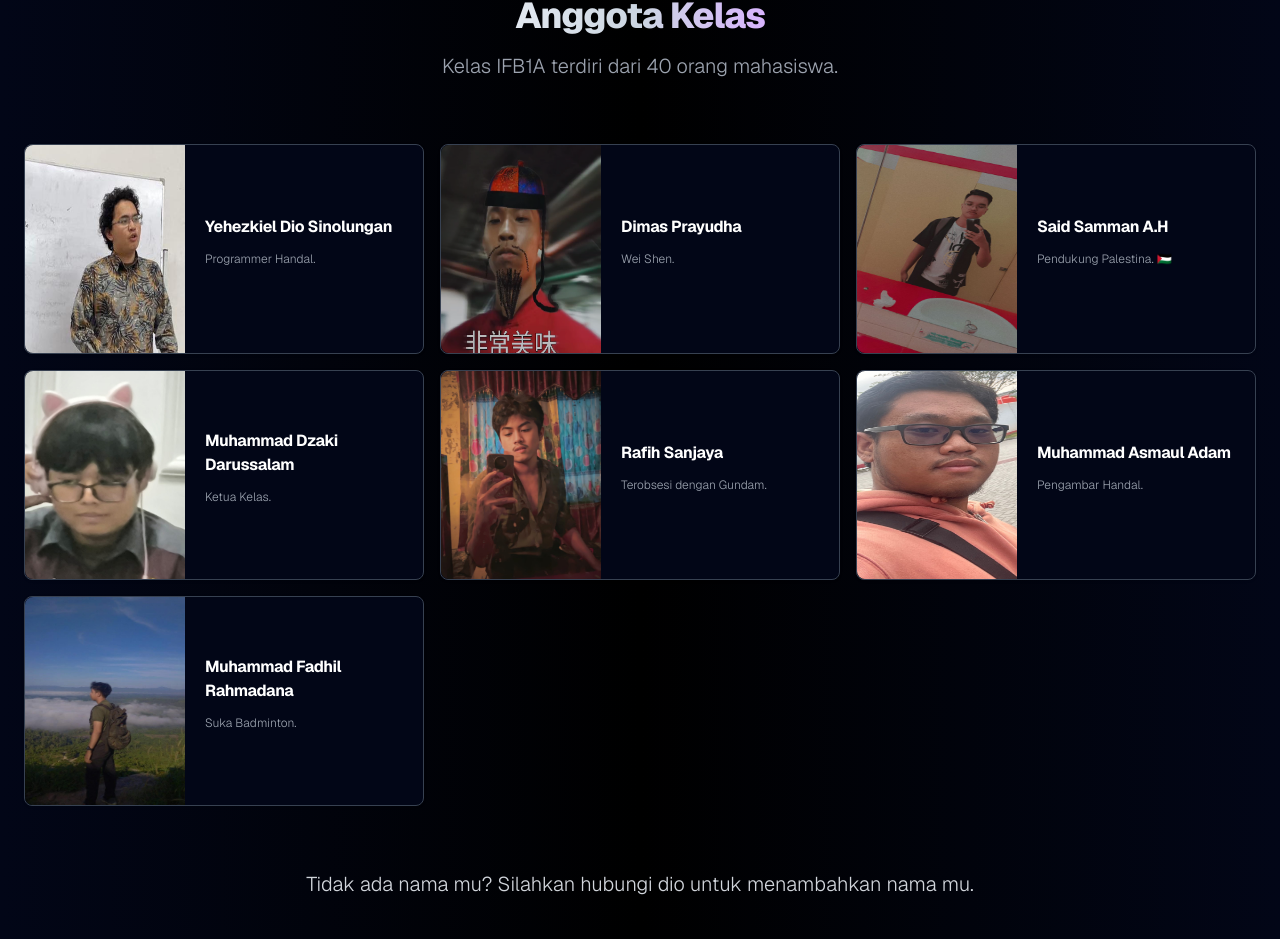
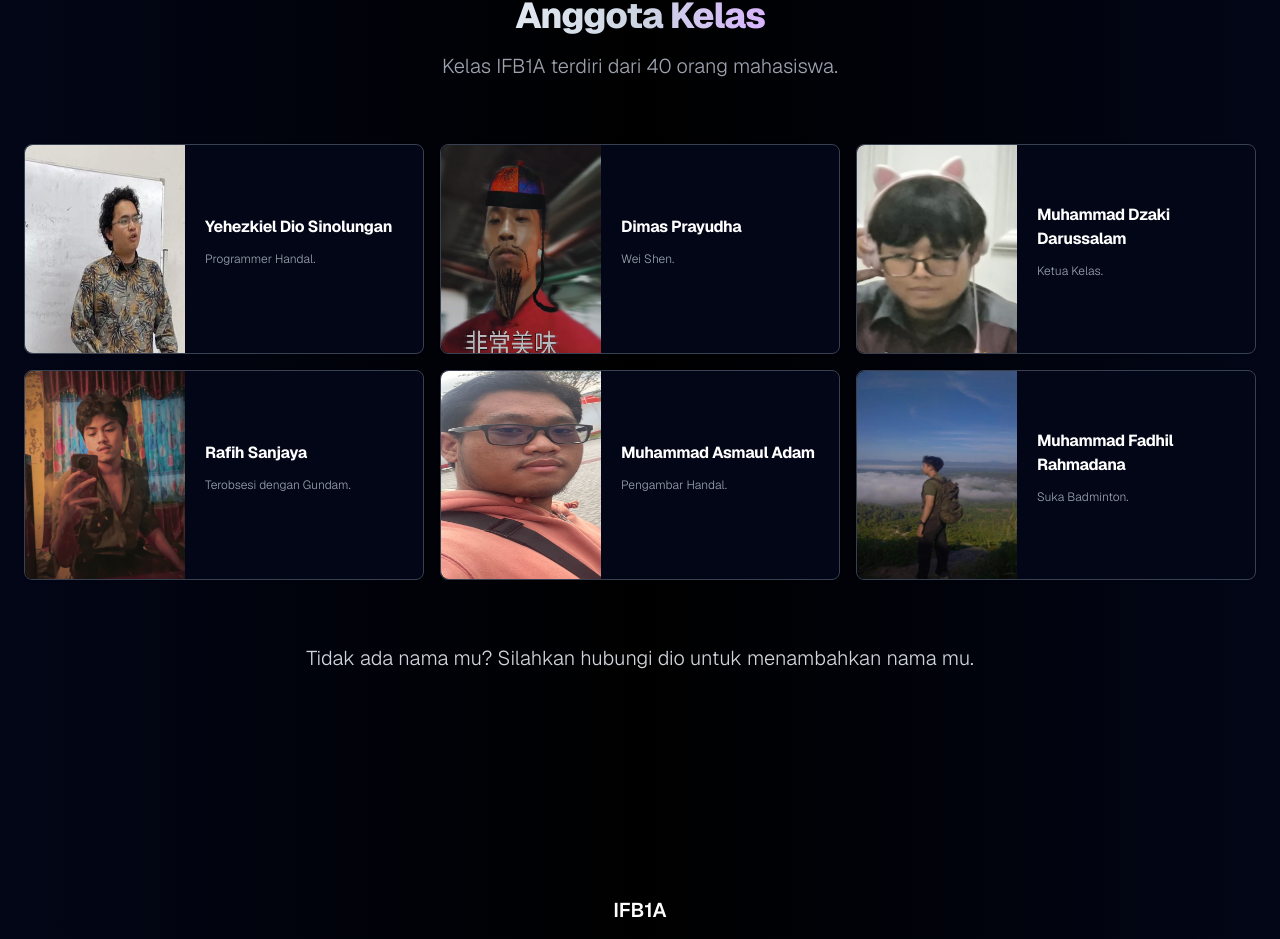
Before and after one commit to elizielx/ifb1a, a Next.js app: page / in a window 1280 px wide. Shown: the part 1614-2553 px from the top of the page. Built offline with nearby package versions, Linux system fonts and the light colour scheme; what tailwindcss-bg-patterns would draw is missing.

Commit message:
refactor: remove someone

```diff
--- a/src/components/anggota-kelas.tsx
+++ b/src/components/anggota-kelas.tsx
@@ -14,12 +14,6 @@ const anggota = [
     nama: "Dimas Prayudha",
     foto: "/anggota_kelas/Dimas_WeiShen.png",
     deskripsi: "Wei Shen.",
-    isSpan: false,
-  },
-  {
-    nama: "Said Samman A.H",
-    foto: "/anggota_kelas/Said.jpg",
-    deskripsi: "Pendukung Palestina. 🇵🇸",
     isSpan: false,
   },
   {
```
